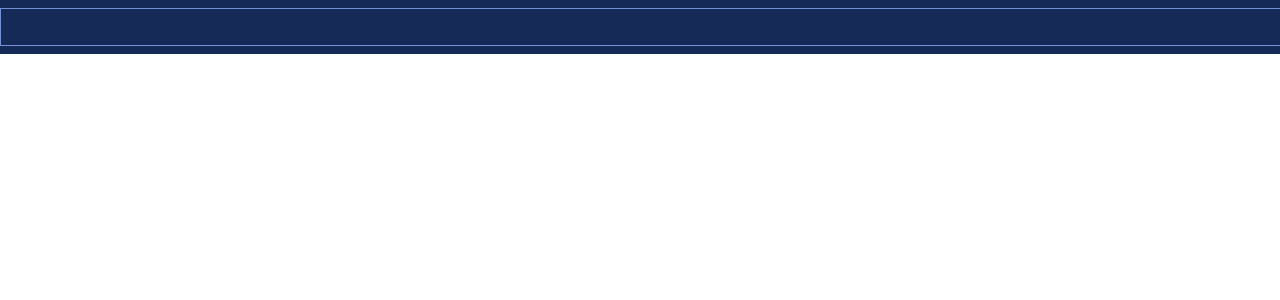
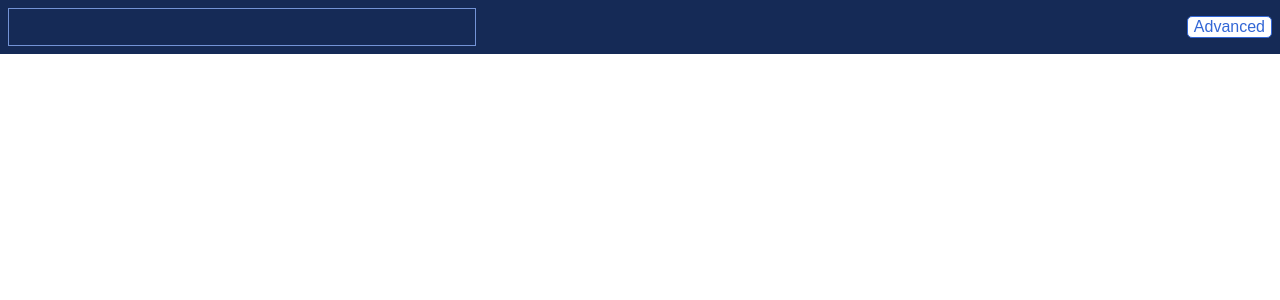
Before and after one commit to nmcginn/mtg-scryer, a React (Create React App) app: page / in a window 1280 px wide. Shown: the top 300 px of the page. Built offline with nearby package versions, Linux system fonts and the light colour scheme.

Commit message:
advanced button

```diff
--- a/src/App.css
+++ b/src/App.css
@@ -30,6 +30,18 @@
   padding: 8px;
 }
 
+#advanced {
+  background-color: white;
+  border: 1px solid #3367D6;
+  border-radius: 5px;
+  color: #3367D6;
+  font-size: 16px;
+  float: right;
+  margin: 8px 0 0 0;
+  text-align: center;
+  vertical-align: middle;
+}
+
 body {
   height: 600px;
   min-width: 500px;
@@ -40,8 +52,9 @@ input[type=text] {
   background-color: #152A56;
   border: 1px solid #7393D6;
   color: #FFF;
+  float: left;
   font-size: 16px;
   padding: 9px 8px 9px 8px;
   outline: none;
-  width: 100%;
+  width: 450px;
 }
--- a/src/App.js
+++ b/src/App.js
@@ -44,12 +44,19 @@ export default class App extends Component {
     }
   }
 
+  handleClick(event) {
+    console.log('this should probably do some manner of thing');
+  }
+
   render() {
     const defaultResponse = (
       <div className="App">
         <div className="header">
           <input type="text" autoFocus="on" spellCheck="false" maxLength="512"
             value={this.state.value} onChange={this.handleChange} />
+          <button id="advanced" onClick={this.handleClick}>
+            Advanced
+          </button>
         </div>
       </div>
     );
@@ -68,6 +75,9 @@ export default class App extends Component {
           <div className="header">
             <input type="text" autoFocus="on" spellCheck="false" maxLength="512"
               value={this.state.value} onChange={this.handleChange} />
+            <button id="advanced" onClick={this.handleClick}>
+              Advanced
+            </button>
           </div>
           <div className="DeckBox">{cardElements}</div>
         </div>
```
